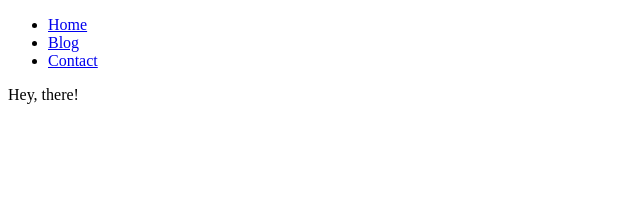
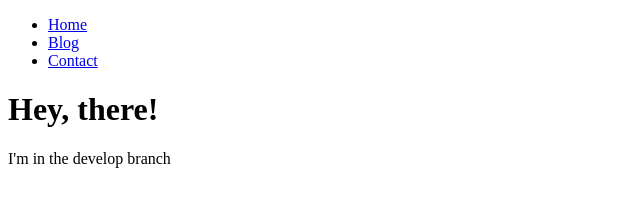
Before and after one commit to Odaawa/Portfolio, a plain HTML site: page index.html in a window 1280 px wide. Shown: the whole page, without its empty margins (0-640 px from the left). Drawn offline with Linux system fonts and the light colour scheme.

Commit message:
Added a paragraph

```diff
--- a/index.html
+++ b/index.html
@@ -13,7 +13,8 @@
 			</ul>
 		</nav>
 
-		<p>Hey, there!</p>
+		<h1>Hey, there!</h1>
+		<p>I'm in the develop branch</p>
 	</div>
 </body>
 </html>
```
